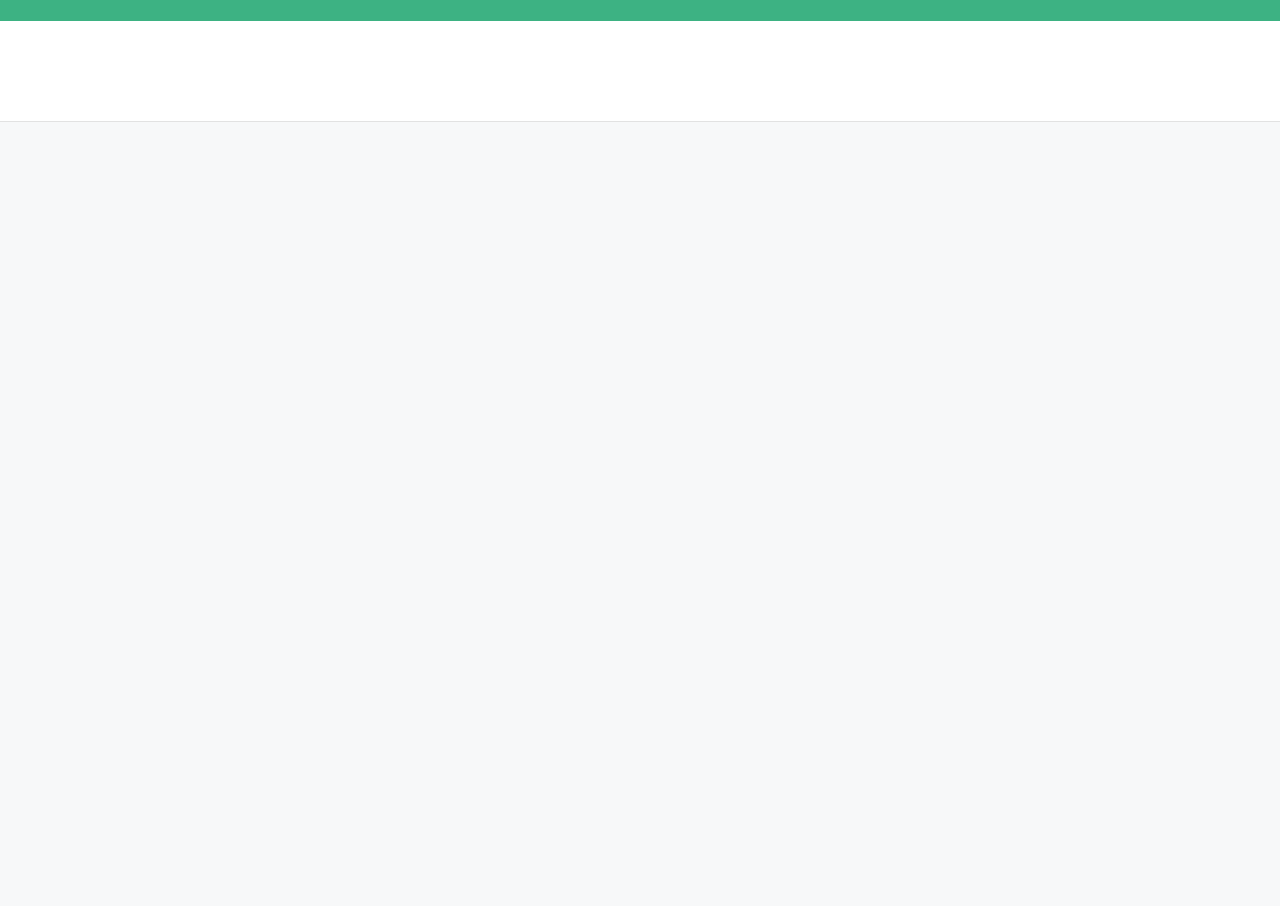
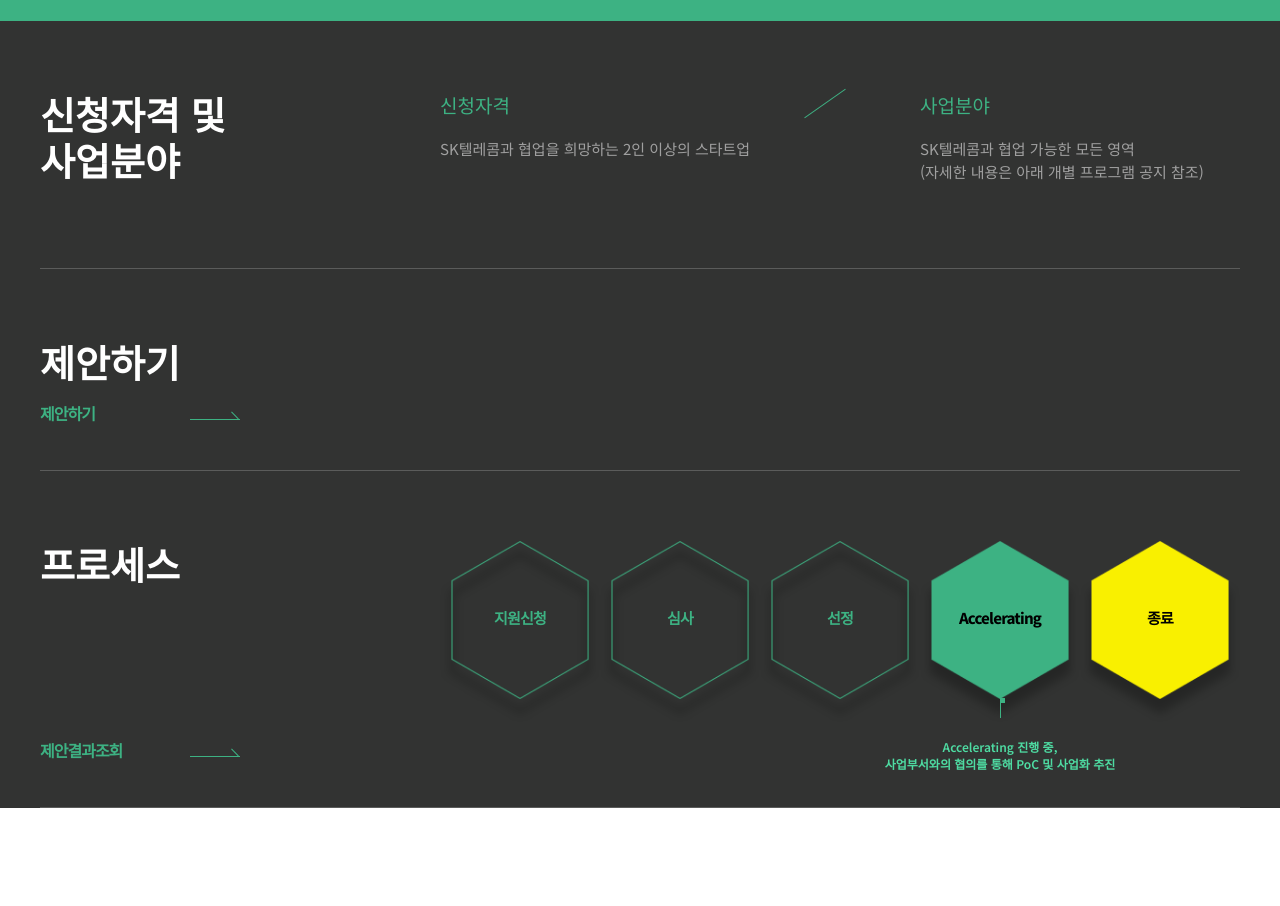
Before and after one commit to kimNarr/cloneSite, a plain HTML site: page program.html in a window 1280 px wide. Shown: the part 634-1540 px from the top of the page. Before the commit the page ends 800 px from the top, so only its background shows below. Drawn offline with nearby package versions, Linux system fonts and the light colour scheme; a web font is replaced by a local one.

Commit message:
sub page 작업

```diff
--- a/css/sub.css
+++ b/css/sub.css
@@ -4,6 +4,9 @@
     left: 0;
     width: 100%;
     height: 600px;
+    background-repeat: no-repeat;
+    background-position: center;
+    background-size: cover;
 }
 
 .sub .inner {
@@ -93,36 +96,33 @@
 /* about */
 .aboutView {
     background-image: url("../img/about/vis_about.jpg");
-    background-repeat: no-repeat;
-    background-position: center;
-    background-size: cover;
 }
 
-.content .inner .about01 {
+.about01 {
     display: flex;
     justify-content: space-between;
     padding: 95px 0;
     border-bottom: 1px solid #e2e2e2;
 }
-.content .inner .about01 .title {
+.about01 .title {
     flex: 1;
     white-space: nowrap;
 }
-.content .inner .about01 .title h3 {
+.about01 .title h3 {
     font-size: clamp(26px, 4.25vw, 38px);
     font-weight: 900;
     letter-spacing: -1px;
     color: #3db283;
 }
-.content .inner .about01 .detail {
+.about01 .detail {
     flex: 2;
     font-size: 19px;
     word-break: keep-all;
 }
-.content .inner .about01 .detail > p strong {
+.about01 .detail > p strong {
     color: #3db283;
 }
-.content .inner .about01 .detail .detailInfo {
+.about01 .detail .detailInfo {
     position: relative;
     max-width : 605px;
     margin-top: 35px;
@@ -131,7 +131,7 @@
     letter-spacing: -1px;
     word-break: keep-all;
 }
-.content .inner .about01 .detail .detailInfo::after {
+.about01 .detail .detailInfo::after {
     position: absolute;
     display: block;
     content: "";
@@ -141,12 +141,12 @@
     left: 0px;
     border-left: 1px solid #d8d8d8;
 }
-.content .inner .about01 .detail .detailInfo > strong {
+.about01 .detail .detailInfo > strong {
     position: relative;
     display: block;
     color: #3db283;
 }
-.content .inner .about01 .detail .detailInfo > strong::before {
+.about01 .detail .detailInfo > strong::before {
     position: absolute;
     display: block;
     content: "";
@@ -156,14 +156,14 @@
     width: 15px;
     border-top: 1px solid #d8d8d8;
 }
-.content .inner .about01 .detail .detailInfo > p+strong {
+.about01 .detail .detailInfo > p+strong {
     margin-top: 22px;
 }
-.content .inner .about01 .detail .detailInfo > p {
+.about01 .detail .detailInfo > p {
     word-break: keep-all;
     padding-top: 10px;
 }
-.content .inner .about01 .detail .detailImg {
+.about01 .detail .detailImg {
     width: 80%;
     margin: 55px auto 60px;
     padding: 78px 68px;
@@ -176,109 +176,260 @@
     opacity: 0;
     transition: 0.5s;
 }
-.content .inner .about01 .detail .detailImg.on {
+.about01 .detail .detailImg.on {
     opacity: 1;
 }
-.content .inner .about01 .detail .detailImg p {
+.about01 .detail .detailImg p {
     display: block;
     color: #000;
     margin: 0 0 10px 0;
 }
-.content .inner .about01 .detail .detailImg strong {
+.about01 .detail .detailImg strong {
     display: block;
     font-size: 46px;
     line-height: 1.3;
     letter-spacing: -1px;
     font-weight: 900;
 }
-.content .inner .about01 .detail .detailImg strong span {
+.about01 .detail .detailImg strong span {
     display: block;
     background-image: url("../img/about/bg_story02.png");
     background-repeat: no-repeat;
     background-position: center;
     background-size: contain;
 }
-.content .inner .about02 {
+.about02 {
     padding: 95px 0
 }
-.content .inner .about02 .title h3 {
+.about02 .title h3 {
     font-size: clamp(26px, 4.25vw, 38px);
     font-weight: 900;
     letter-spacing: -1px;
     color: #3db283;
 }
-.content .inner .about02 .detail {
+.about02 .detail {
     position: relative;
     width: 100%;
     height: fit-content;
     padding: 105px 0 135px;
     margin-top: 80px;
 }
-.content .inner .about02 .detail .img {
+.about02 .detail .img {
     position: relative;
     width: 580px;
     height: fit-content;
     margin: auto;
 }
-.content .inner .about02 .detail .img span {
+.about02 .detail .img span {
     position: absolute;
     top: 0;
     left: 0;
 }
-.content .inner .about02 .detail .img span.img01,
-.content .inner .about02 .detail .img span.img02 {
+.about02 .detail .img span.img01,
+.about02 .detail .img span.img02 {
     opacity: 0;
 }
-.content .inner .about02 .detail .img span.img03 {
+.about02 .detail .img span.img03 {
     position: relative;
     opacity: 0;
 }
-.content .inner .about02 .detail .text {
+.about02 .detail .text {
     opacity: 0;
 }
-.content .inner .about02 .detail .text .detailText {
+.about02 .detail .text .detailText {
     position: absolute;
     width: 264px;
     letter-spacing: -1px;
 }
-.content .inner .about02 .detail .text .detailText h4 {
+.about02 .detail .text .detailText h4 {
     font-size: 20px;
     font-weight: 700;
     color: #3db283;
     margin: 0 0 20px 0;
 }
-.content .inner .about02 .detail .text .detailText div {
+.about02 .detail .text .detailText div {
     width: 100%;
     word-break: keep-all;
 }
-.content .inner .about02 .detail .text .detailText div+div {
+.about02 .detail .text .detailText div+div {
     margin-top: 40px;
 }
-.content .inner .about02 .detail .text .detailText div h5 {
+.about02 .detail .text .detailText div h5 {
     font-size: 15px;
     font-weight: 900;
     margin: 0 0 8px 0;
 }
-.content .inner .about02 .detail .text .detailText div p {
+.about02 .detail .text .detailText div p {
     font-size: 15px;
     font-weight: 300;
     line-height: 1.4;
 }
-.content .inner .about02 .detail .text .text01 {
+.about02 .detail .text .text01 {
     top: 0;
     left: 0;
     text-align: right;
 }
-.content .inner .about02 .detail .text .text02 {
+.about02 .detail .text .text02 {
     bottom: 0;
     left: 0;
     text-align: right;
 }
-.content .inner .about02 .detail .text .text03 {
+.about02 .detail .text .text03 {
     top: 0;
     right: 0;
 }
-.content .inner .about02 .detail .text .text04 {
+.about02 .detail .text .text04 {
     bottom: 60px;
     right: 0;
 }
+
+/* program */
+.programView {
+    background-image: url("../img/program/vis_program.jpg");
+}
+
+.program01 {
+    max-width: 100%;
+    background-color: #323332;
+}
+.program01 > div {
+    max-width: 1200px;
+    margin: auto;
+    padding: 70px 0 85px 0;
+    border-bottom: 1px solid #5b5c5b;
+    display: flex;
+    justify-content: space-between;
+}
+.program01 > div .title {
+    position: relative;
+    flex: 1;
+}
+.program01 > div .title h3 {
+    font-size: clamp(26px, 4.25vw, 38px);
+    font-weight: 900;
+    line-height: 1.2;
+    color: #fff;
+}
+.program01 > div .title a {
+    position: absolute;
+    display: block;
+    width: 50%;
+    bottom: -40px;
+    left: 0;
+    font-weight: 700;
+    letter-spacing: -1px;
+    color: #3db283;
+}
+.program01 > div .title a::before {
+    position: absolute;
+    display: block;
+    content: "";
+    width: 10px;
+    right: 0;
+    bottom: 9px;
+    transform: rotate(45deg);
+    border-top: 1px solid #3db283;
+}
+.program01 > div .title a::after {
+    position: absolute;
+    display: block;
+    content: "";
+    width: 50px;
+    right: 0;
+    bottom: 5px;
+    border-top: 1px solid #3db283;
+}
+.program01 > div .detail {
+    flex: 2;
+    display: flex;
+}
+.program01 > div .detail > dl:first-child {
+    width: 45%;
+    padding-right: 5%;
+}
+.program01 > div .detail > dl:last-child {
+    position: relative;
+    width: 55%;
+    padding-left: 15%;
+}
+.program01 > div .detail > dl:last-child::after {
+    position: absolute;
+    display: block;
+    content: "";
+    top: 12px;
+    left: 0;
+    width: 50px;
+    transform: rotate(-35deg);
+    border-top: 1px solid #3db283;
+}
+.program01 > div .detail > dl dt {
+    font-size: 19px;
+    color: #3db283;
+}
+.program01 > div .detail > dl dd {
+    font-size: 15px;
+    line-height: 1.5;
+    color: #a0a0a0;
+    margin-top: 20px;
+    word-break: keep-all;
+}
+.program01 > div .detail > ul {
+    display: flex;
+}
+.program01 > div .detail > ul li {
+    position: relative;
+    height: fit-content;
+}
+.program01 > div .detail > ul li img {
+
+}
+.program01 > div .detail > ul li p {
+    position: absolute;
+    width: 100%;
+    top: 50%;
+    left: 0;
+    margin-top: -24px;
+    font-size: 15px;
+    font-weight: 800;
+    letter-spacing: -0.8px;
+    color: #3db283;
+    text-align: center;
+}
+.program01 > div .detail > ul li:nth-child(4) p,
+.program01 > div .detail > ul li:last-child p {
+    color: #000;
+}
+
+.program01 > div .detail > ul li:nth-child(4) span {
+    position: absolute;
+    display: inline-block;
+    width: 260px;
+    bottom: -50px;
+    left: 50%;
+    padding-top: 32px;
+    margin-left: -130px;
+    font-size: 12px;
+    font-weight: 600;
+    color: #4edba2;
+    text-align: center;
+}
+.program01 > div .detail > ul li:nth-child(4) span::before {
+    position: absolute;
+    display: block;
+    content: "";
+    top: -8px;
+    left: calc(50% - 0.5px);
+    width: 1px;
+    height: 20px;
+    background-color: #3db283;
+}
+.program01 > div .detail > ul li:nth-child(4) span::after {
+    position: absolute;
+    display: block;
+    content: "";
+    top: -8px;
+    left: calc(50% - 0.5px);
+    width: 5px;
+    height: 5px;
+    background-color: #3db283;
+}
--- a/program.html
+++ b/program.html
@@ -4,7 +4,7 @@
     <meta charset="UTF-8">
     <meta name="viewport" content="width=device-width, initial-scale=1.0">
     <meta name="format-detection" content="telephone=no"><!-- 사파리 전화번호 인식 차단 -->
-    <title>SK True Innovation</title>
+    <title>PROGRAM &lt; HOME</title>
     <link rel="shortcut icon" href="./img/favicon/favicon.ico" type="image/x-icon">
     <!-- swiper slide -->
     <link rel="stylesheet" href="https://cdn.jsdelivr.net/npm/swiper@11/swiper-bundle.min.css"/>
@@ -116,11 +116,11 @@
         </header>
         <!-- //header -->
         <!-- sub title -->
-        <section class="sub aboutView">
+        <section class="sub programView">
             <div class="inner">
                 <article class="title">
-                    <h2>about</h2>
-                    <p>Make your dreams<br>come true with SK Telecom.</p>
+                    <h2>PROGRAM</h2>
+                    <p>True Innovation<br>Accelerator</p>
                 </article>
                 <article class="simbol"></article>
                 <article class="backLine"></article>
@@ -130,14 +130,66 @@
 
         <!-- sub content -->
         <section class="content">
-            <div class="inner">
-
-            </div>
+            <article class="program01">
+                <div>
+                    <div class="title">
+                        <h3>신청자격 및 <br>사업분야</h3>
+                    </div>
+                    <div class="detail">
+                        <dl>
+                            <dt>신청자격</dt>
+                            <dd>SK텔레콤과 협업을 희망하는 2인 이상의 스타트업</dd>
+                        </dl>
+                        <dl>
+                            <dt>사업분야</dt>
+                            <dd>SK텔레콤과 협업 가능한 모든 영역 <br>(자세한 내용은 아래 개별 프로그램 공지 참조)</dd>
+                        </dl>
+                    </div>
+                </div>
+                <div>
+                    <div class="title">
+                        <h3>제안하기</h3>
+                        <a href="#">제안하기</a>
+                    </div>
+                    <div class="detail"></div>
+                </div>
+                <div>
+                    <div class="title">
+                        <h3>프로세스</h3>
+                        <a href="#">제안결과조회</a>
+                    </div>
+                    <div class="detail">
+                        <ul>
+                            <li>
+                                <img src="./img/program/bg_program01.png" alt="프로세스 이미지">
+                                <p>지원신청</p>
+                            </li>
+                            <li>
+                                <img src="./img/program/bg_program01.png" alt="프로세스 이미지">
+                                <p>심사</p>
+                            </li>
+                            <li>
+                                <img src="./img/program/bg_program01.png" alt="프로세스 이미지">
+                                <p>선정</p>
+                            </li>
+                            <li>
+                                <img src="./img/program/bg_program02.png" alt="프로세스 이미지">
+                                <p>Accelerating</p>
+                                <span>Accelerating 진행 중, <br>사업부서와의 협의를 통해 PoC 및 사업화 추진</span>
+                            </li>
+                            <li>
+                                <img src="./img/program/bg_program03.png" alt="프로세스 이미지">
+                                <p>종료</p>
+                            </li>
+                        </ul>
+                    </div>
+                </div>
+            </article>
         </section>
         <!-- //sub content -->
 
         <!-- footer -->
-        <!-- <footer>
+        <footer>
             <div class="inner">
                 <div class="left">
                     <div class="logo">
@@ -188,7 +240,7 @@
                     <p class="copyright">Copyright True innovation. All rights reserved.</p>
                 </div>
             </div>
-        </footer> -->
+        </footer>
         <!-- //footer -->
 
         <!-- top btn -->
```
Also changed, not shown: about.html (+1 -1 lines), img/program/bg_arrow.png (added), img/program/bg_program01.png (added), img/program/bg_program02.png (added), img/program/bg_program03.png (added), img/program/vis_program.jpg (added).
